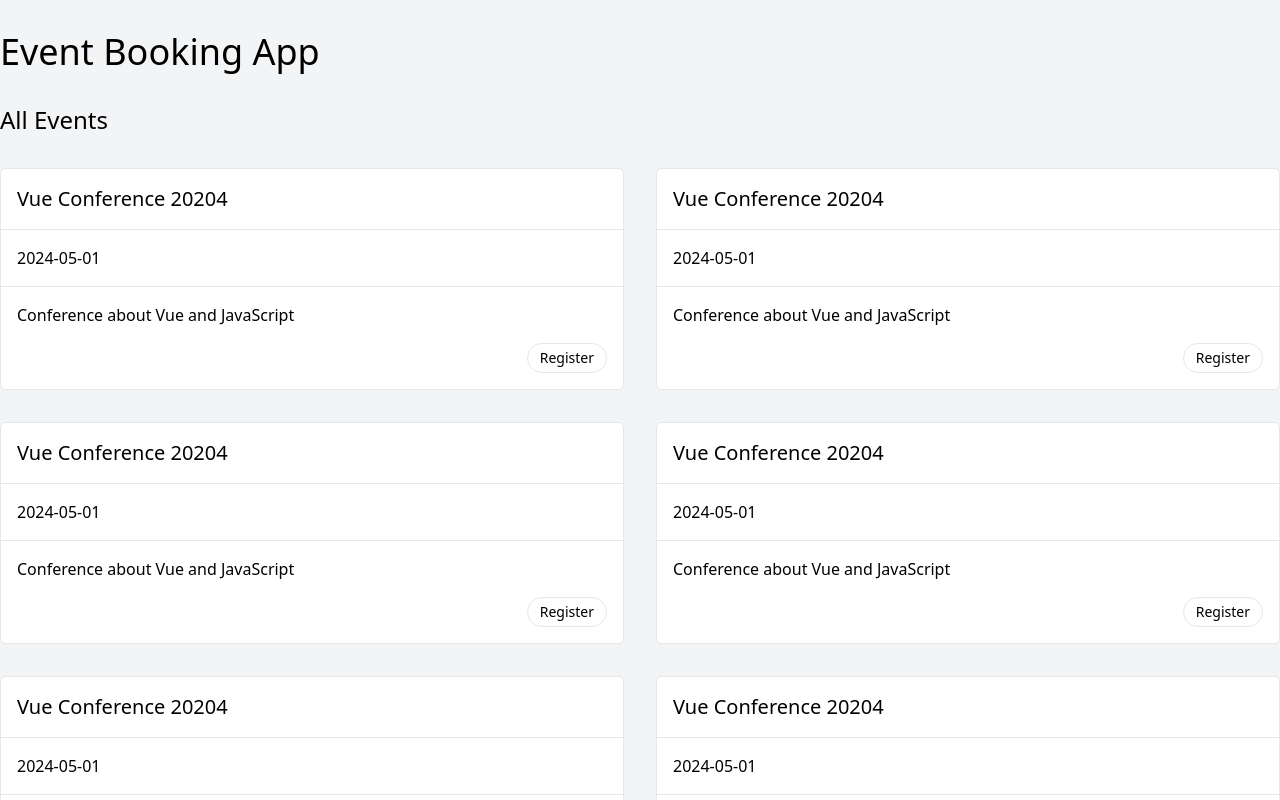
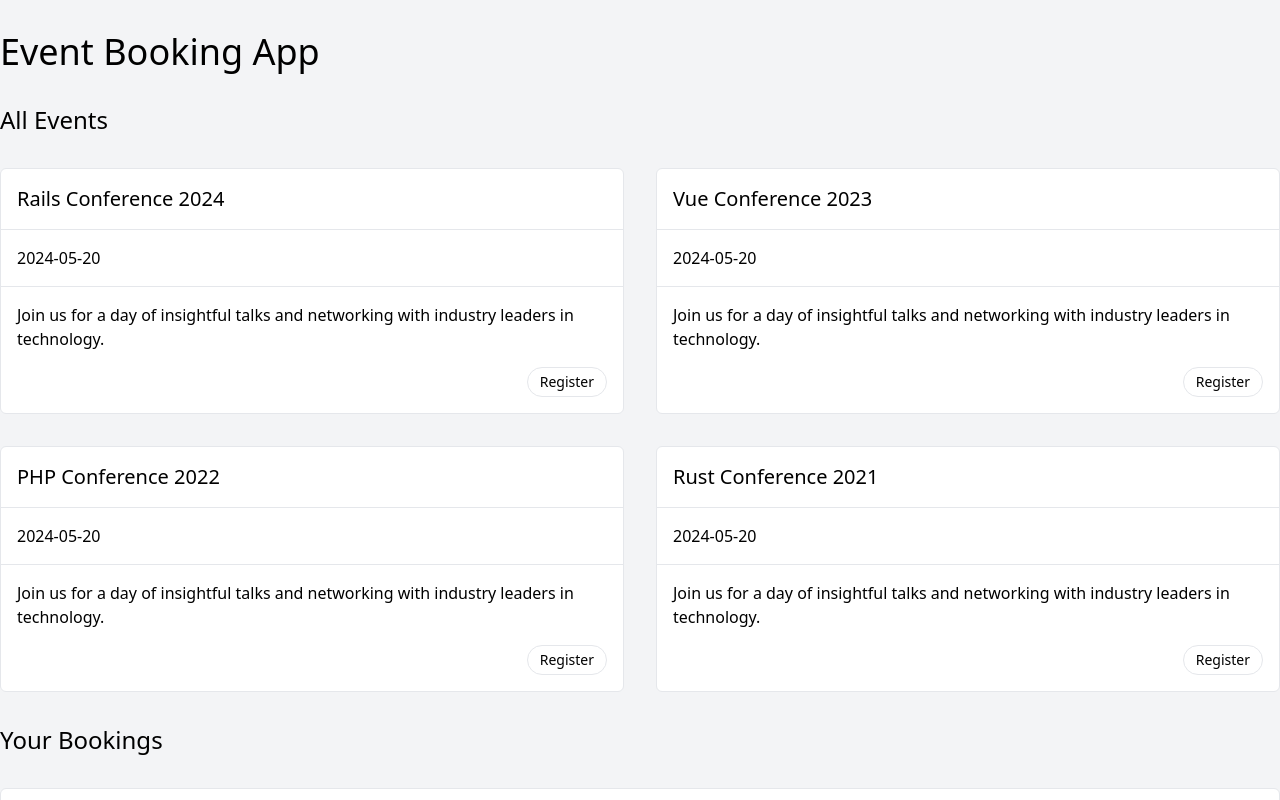
Before and after one commit to filipivanovic/event-booking, a Vue app: page / in a window 1280 px wide. Shown: the top 800 px of the page. Built offline with nearby package versions, Linux system fonts and the light colour scheme; data requests are answered from the project's data file.

Commit message:
fetch events

```diff
--- a/src/App.vue
+++ b/src/App.vue
@@ -1,13 +1,33 @@
 <script setup>
 import EventCard from '@/components/EventCard.vue'
 import BookingItem from '@/components/BookingItem.vue'
+
+import { ref, onMounted } from 'vue'
+
+const events = ref([])
+
+const fetchEvents = async () => {
+  const response = await fetch('http://localhost:3001/events')
+  events.value = await response.json()
+  console.log(events.value, 'events')
+}
+
+onMounted(() => {
+  fetchEvents()
+})
+
 </script>
 <template>
   <main class="container mx-auto my-8 space-y-8">
     <h1 class="text-4xl font-medium">Event Booking App</h1>
     <h2 class="text-2xl font-medium">All Events</h2>
     <section class="grid grid-cols-2 gap-8">
-      <EventCard v-for="i in 8" :key="i" title="Vue Conference 20204" when="2024-05-01" description="Conference about Vue and JavaScript" @register="console.log('register')" />
+      <EventCard v-for="event in events"
+                 :key="event.id"
+                 :title="event.title"
+                 :when="event.date"
+                 :description="event.description"
+                 @register="console.log('register')" />
     </section>
     <h2 class="text-2xl font-medium">Your Bookings</h2>
     <section class="grid grid-cols-1 gap-4">
```
